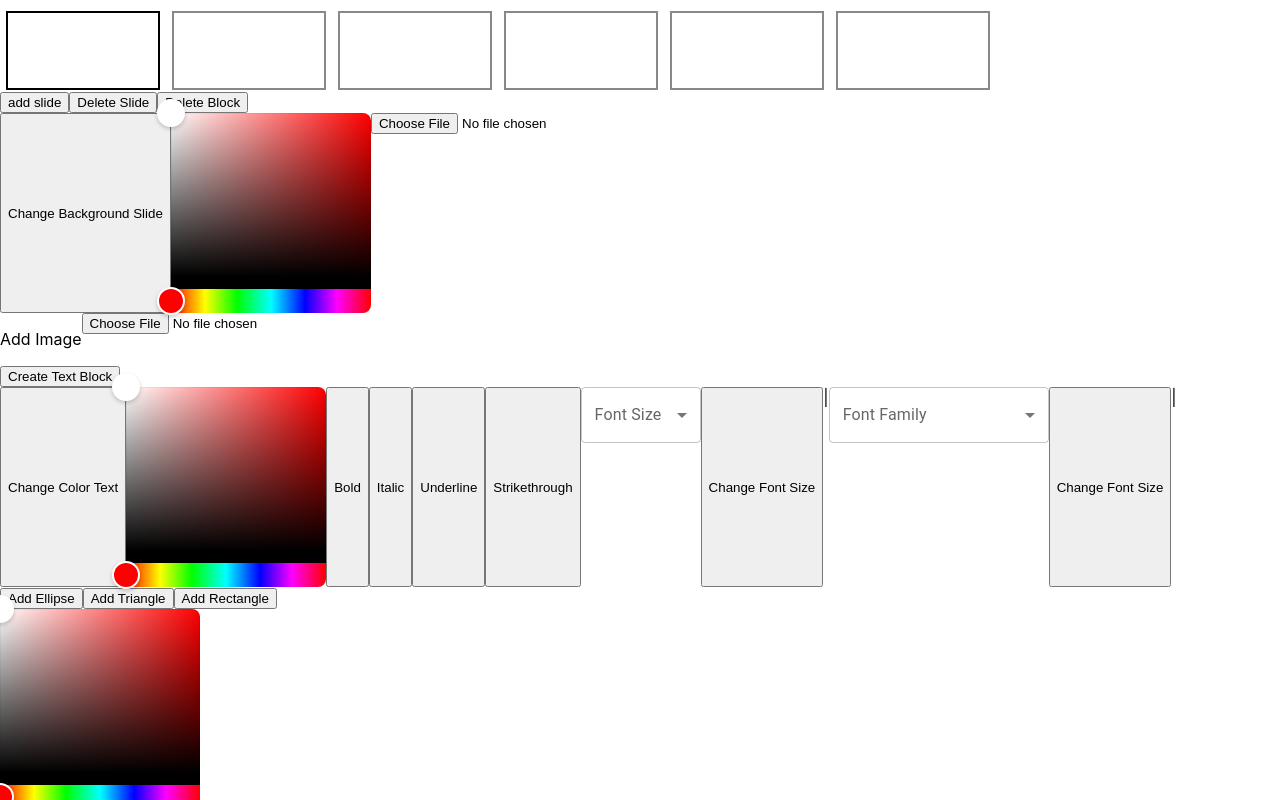
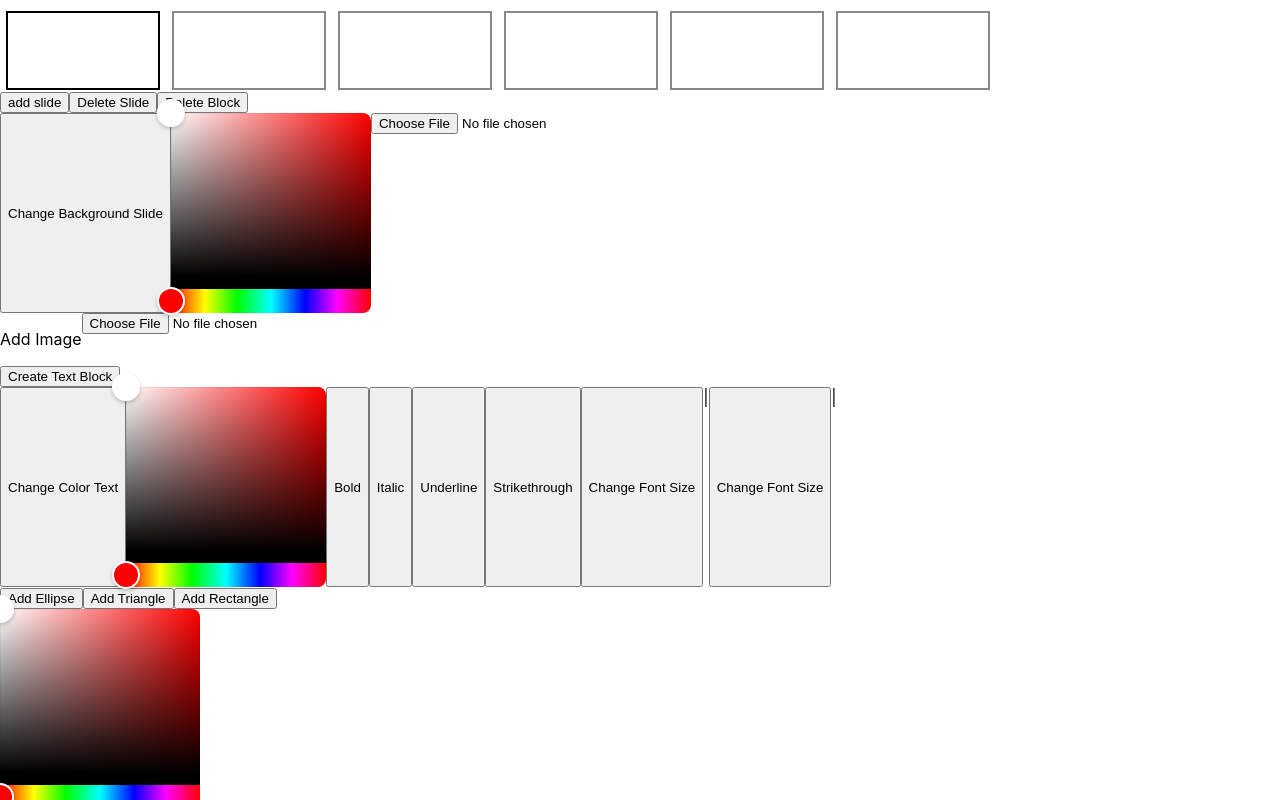
Before and after one commit to akatobis/ISlides, a React (Create React App) app in the folder lab4/my-app/: page / in a window 1280 px wide. Built offline with nearby package versions, Linux system fonts and the light colour scheme.

Commit message:
поправил toolspanal.tsx

```diff
--- a/lab4/my-app/src/components/ToolsPanal/ToolsPanal.tsx
+++ b/lab4/my-app/src/components/ToolsPanal/ToolsPanal.tsx
@@ -1,18 +1,12 @@
-import { HexColorPicker } from "react-colorful";
-import { useState } from "react";
+import {HexColorPicker} from "react-colorful";
+import {useState} from "react";
 import style from "./ToolsPanal.module.css"
-import { changeBackgroundSlide, deleteSlides } from "../../actions/slide";
-import { dispatch } from "../../state";
-import { addBlock, changeStyleText, deleteBlocks } from "../../actions/block";
-import { addNewSlide} from "../../actions/navigation/navigation";
+import {changeBackgroundSlide, deleteSlides} from "../../actions/slide";
+import {dispatch} from "../../state";
+import {addBlock, changeStyleText, deleteBlocks} from "../../actions/block";
+import {addNewSlide} from "../../actions/navigation/navigation";
 import {FigureType, TextStyles} from "../../types";
-import { changeColorFigure } from "../../actions/figure/figure";
-
-import Box from '@mui/material/Box';
-import InputLabel from '@mui/material/InputLabel';
-import MenuItem from '@mui/material/MenuItem';
-import FormControl from '@mui/material/FormControl';
-import Select, { SelectChangeEvent } from '@mui/material/Select';
+import {changeColorFigure} from "../../actions/figure/figure";
 
 function ToolsPanal() {
     const [colorBackgroundSlide, setColorBackgroundSlide] = useState("#fff");
@@ -20,27 +14,15 @@ function ToolsPanal() {
     const [colorFigureFill, setColorFigureFill] = useState("#fff");
     const [colorFigureBorder, setColorFigureBorder] = useState("#000");
 
-   const [fontSize, setFontSize] = useState('');
-
-   const handleChangeFontSize = (event: SelectChangeEvent) => {
-      setFontSize(event.target.value as string);
-   };
-
-   const [fontFamily, setFontFamily] = useState('');
-
-   const handleChangeFontFamily = (event: SelectChangeEvent) => {
-      setFontFamily(event.target.value as string);
-   };
-
-function verifyExtentionImg(file: any): boolean {
+    function verifyExtensionImg(file: any): boolean {
         const extensionSelectedFile = file.type.split("/").pop();
         return extensionSelectedFile === "png" || extensionSelectedFile === "jpg" || extensionSelectedFile === "jpeg" || extensionSelectedFile === "svg";
     }
 
-function donwloadImg(input: any, isSlide: boolean): any {
+    function downloadImg(input: any, isSlide: boolean): any {
         const imgFile = input.files[0];
 
-    if (!verifyExtentionImg(imgFile)) {
+        if (!verifyExtensionImg(imgFile)) {
             return "";
         }
 
@@ -65,87 +47,70 @@ function donwloadImg(input: any, isSlide: boolean): any {
 
     return (
         <div>
-         <button className={style.button} onClick={() => {dispatch(addNewSlide,'')}}>add slide</button>
+            <button className={style.button} onClick={() => {
+                dispatch(addNewSlide, '')
+            }}>add slide
+            </button>
 
             <button onClick={() => dispatch(deleteSlides, '')}>Delete Slide</button>
             <button onClick={() => dispatch(deleteBlocks, '')}>Delete Block</button>
 
             <div className={style.changeBackgroundSlide}>
-            <button onClick={() => dispatch(changeBackgroundSlide, {color: colorBackgroundSlide})}>Change Background Slide</button>
-            <HexColorPicker color={colorBackgroundSlide} onChange={setColorBackgroundSlide} />
-            <input type="file" onChange={(e) => {const target  = e.target as Element; donwloadImg(target, true)}}></input>
+                <button onClick={() => dispatch(changeBackgroundSlide, {color: colorBackgroundSlide})}>Change Background
+                    Slide
+                </button>
+                <HexColorPicker color={colorBackgroundSlide} onChange={setColorBackgroundSlide}/>
+                <input type="file" onChange={(e) => {
+                    const target = e.target as Element;
+                    downloadImg(target, true)
+                }}></input>
             </div>
 
             <div className={style.changeBackgroundSlide}>
                 <p>Add Image</p>
-            <input type="file" onChange={(e) => {const target  = e.target as Element; donwloadImg(target, false)} }></input>
+                <input type="file" onChange={(e) => {
+                    const target = e.target as Element;
+                    downloadImg(target, false)
+                }}></input>
             </div>
 
             <button onClick={() => dispatch(addBlock, {})}>Create Text Block</button>
 
             <div className={style.changeBackgroundSlide}>
                 <button onClick={() => dispatch(changeStyleText, {newColor: colorTextBlock})}>Change Color Text</button>
-            <HexColorPicker color={colorTextBlock} onChange={setColorTextBlock} />
+                <HexColorPicker color={colorTextBlock} onChange={setColorTextBlock}/>
 
                 <button onClick={() => dispatch(changeStyleText, {newTextStyle: TextStyles.bold})}>Bold</button>
                 <button onClick={() => dispatch(changeStyleText, {newTextStyle: TextStyles.italic})}>Italic</button>
-            <button onClick={() => dispatch(changeStyleText, {newTextStyle: TextStyles.underline})}>Underline</button>
-            <button onClick={() => dispatch(changeStyleText, {newTextStyle: TextStyles.strikethrough})}>Strikethrough</button>
-
-            {/* material ui */}
-            <Box sx={{ minWidth: 120 }}>
-               <FormControl fullWidth>
-               <InputLabel id="demo-simple-select-label">Font Size</InputLabel>
-               <Select
-                  labelId="demo-simple-select-label"
-                  id="demo-simple-select"
-                  value={fontSize}
-                  label="Font Size"
-                  onChange={handleChangeFontSize}
-               >
-                  <MenuItem value={14}>14</MenuItem>
-                  <MenuItem value={16}>16</MenuItem>
-                  <MenuItem value={18}>18</MenuItem>
-               </Select>
-               </FormControl>
-            </Box>
-            {/* material ui */}
-            <button onClick={() => dispatch(changeStyleText, {newFontSize: fontSize})}>Change Font Size</button>|
-
-            {/* material ui */}
-            <Box sx={{ minWidth: 220 }}>
-               <FormControl fullWidth>
-               <InputLabel id="demo-simple-select-label">Font Family</InputLabel>
-               <Select
-                  labelId="demo-simple-select-label"
-                  id="demo-simple-select"
-                  value={fontFamily}
-                  label="Font Family"
-                  onChange={handleChangeFontFamily}
-               >
-                  <MenuItem value={"Calibri"}>Calibri</MenuItem>
-                  <MenuItem value={'Arial'}>Arial</MenuItem>
-                  <MenuItem value={"Verdana"}>Verdana</MenuItem>
-               </Select>
-               </FormControl>
-            </Box>
-            {/* material ui */}
-            <button onClick={() => dispatch(changeStyleText, {newFont: fontFamily})}>Change Font Size</button>|
+                <button onClick={() => dispatch(changeStyleText, {newTextStyle: TextStyles.underline})}>Underline
+                </button>
+                <button
+                    onClick={() => dispatch(changeStyleText, {newTextStyle: TextStyles.strikethrough})}>Strikethrough
+                </button>
+                <button>Change Font Size</button>
+                |
+                <button>Change Font Size</button>|
             </div>
 
             <button onClick={() => dispatch(addBlock, {figureType: FigureType.ellipse})}>Add Ellipse</button>
             <button onClick={() => dispatch(addBlock, {figureType: FigureType.triangle})}>Add Triangle</button>
             <button onClick={() => dispatch(addBlock, {figureType: FigureType.rectangle})}>Add Rectangle</button>
 
-          <HexColorPicker color={colorFigureFill} onChange={setColorFigureFill} />
+            <HexColorPicker color={colorFigureFill} onChange={setColorFigureFill}/>
             <button
-              onClick={() => {dispatch(changeColorFigure, {colorFill: colorFigureFill})}}
-          >Change Fill Color</button>
+                onClick={() => {
+                    dispatch(changeColorFigure, {colorFill: colorFigureFill})
+                }}
+            >Change Fill Color
+            </button>
 
-          <HexColorPicker color={colorFigureBorder} onChange={setColorFigureBorder} />
+            <HexColorPicker color={colorFigureBorder} onChange={setColorFigureBorder}/>
             <button
-              onClick={() => {dispatch(changeColorFigure, {colorBorder: colorFigureBorder})}}
-          >Change Border Color</button>
+                onClick={() => {
+                    dispatch(changeColorFigure, {colorBorder: colorFigureBorder})
+                }}
+            >Change Border Color
+            </button>
 
         </div>
     )
```
Lines whose indentation alone changed are shown as unchanged.
